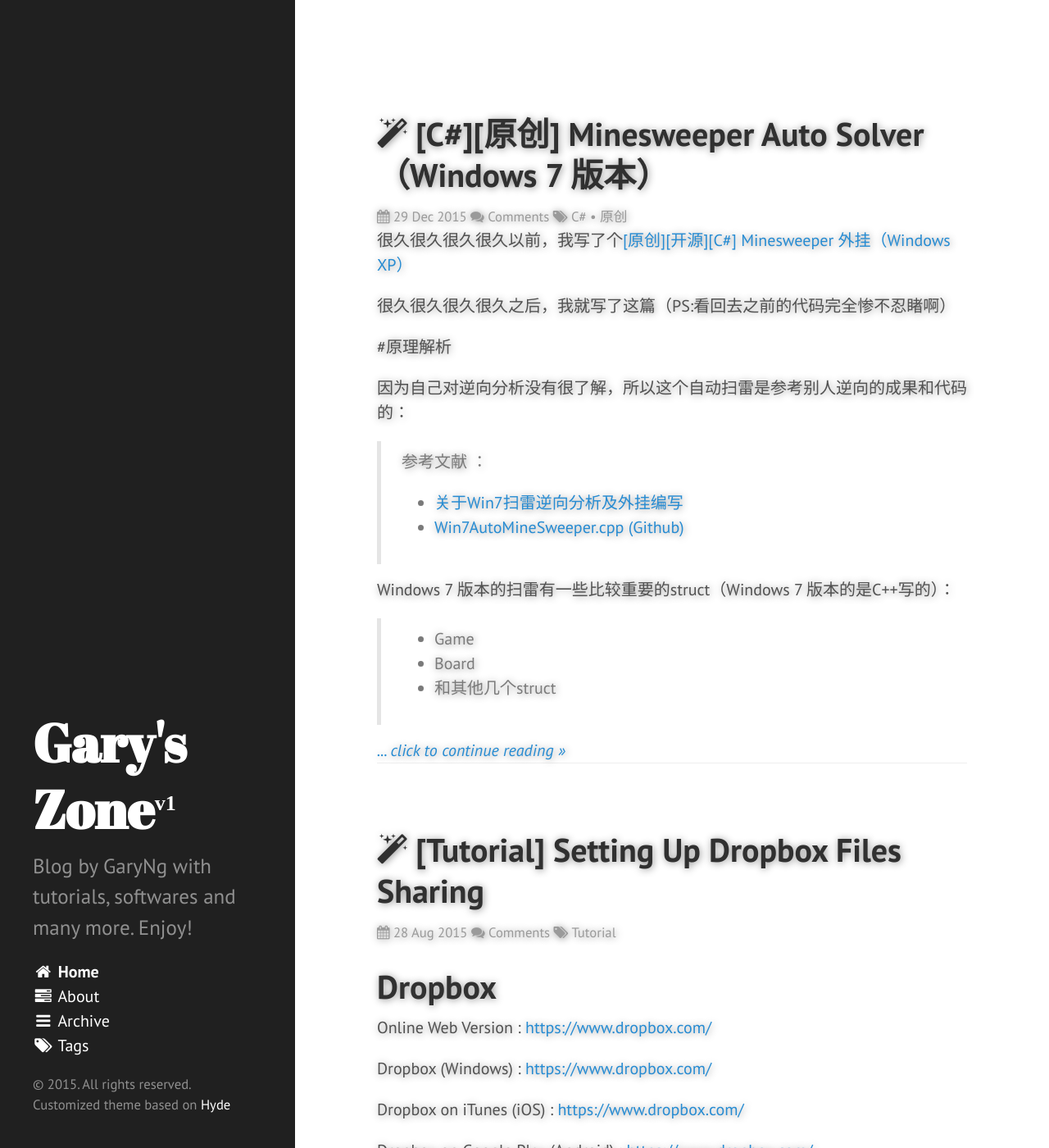
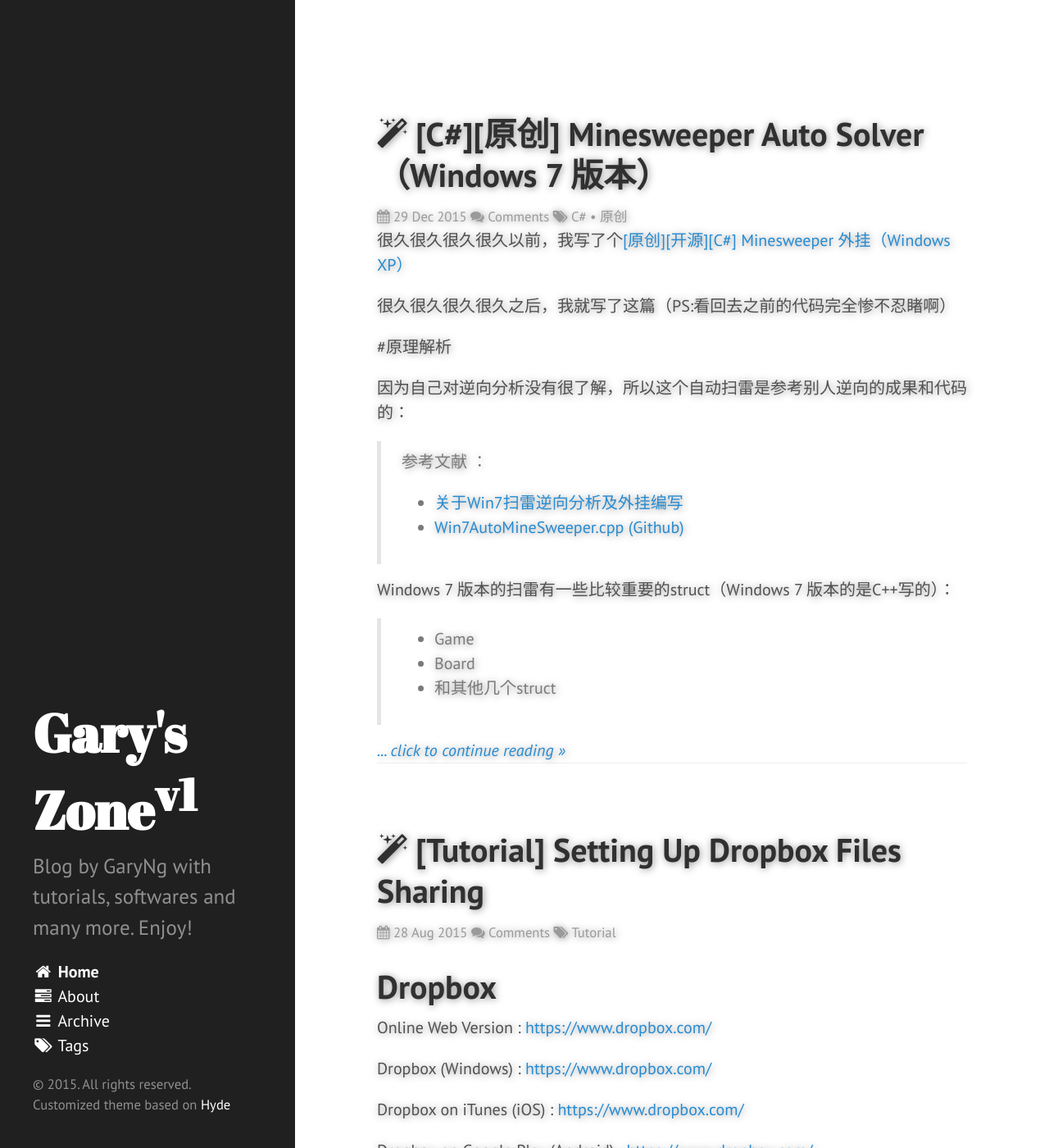
Before and after one commit to garyng/blog, a Jekyll site: the page built from index.html, in a window 1280 px wide and 1400 px high. Shown: the whole window at 82% size. Built offline with Jekyll 4.4.1, drawn with Linux system fonts in a browser that asks for light colours; Markdown is read by kramdown in place of the engine named in the settings; the list of posts is cut into pages by our own code.

Commit message:
- Edit custom.css : Remove sidebar version style

```diff
--- a/assets/css/custom.css
+++ b/assets/css/custom.css
@@ -1,16 +1,6 @@
 /*
  * Customize CSS by GaryNg
  */
-
-
-/*
- * Sidebar version
- *
- */
-.sidebar-version {
-	font-size: 0.4em;
-	font-family: serif;
-}
 
 /*
  * Links transition
```
